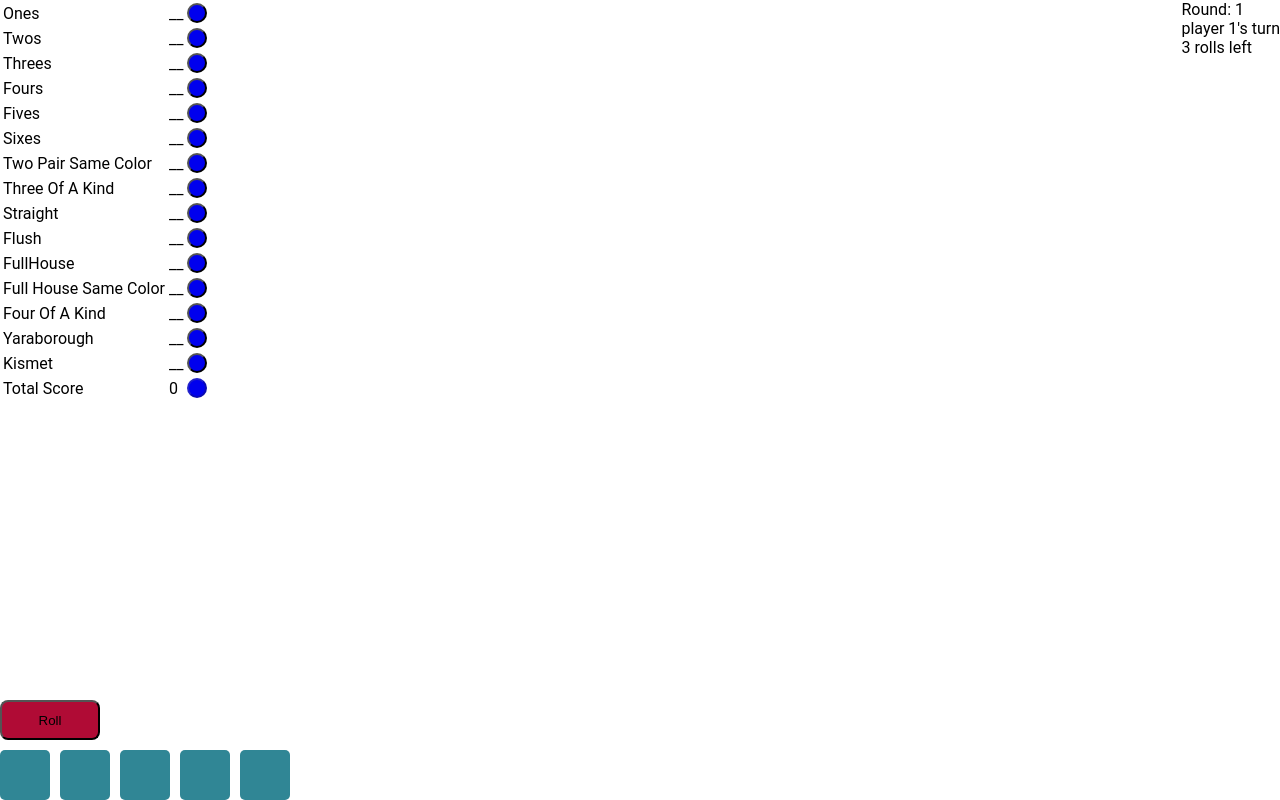
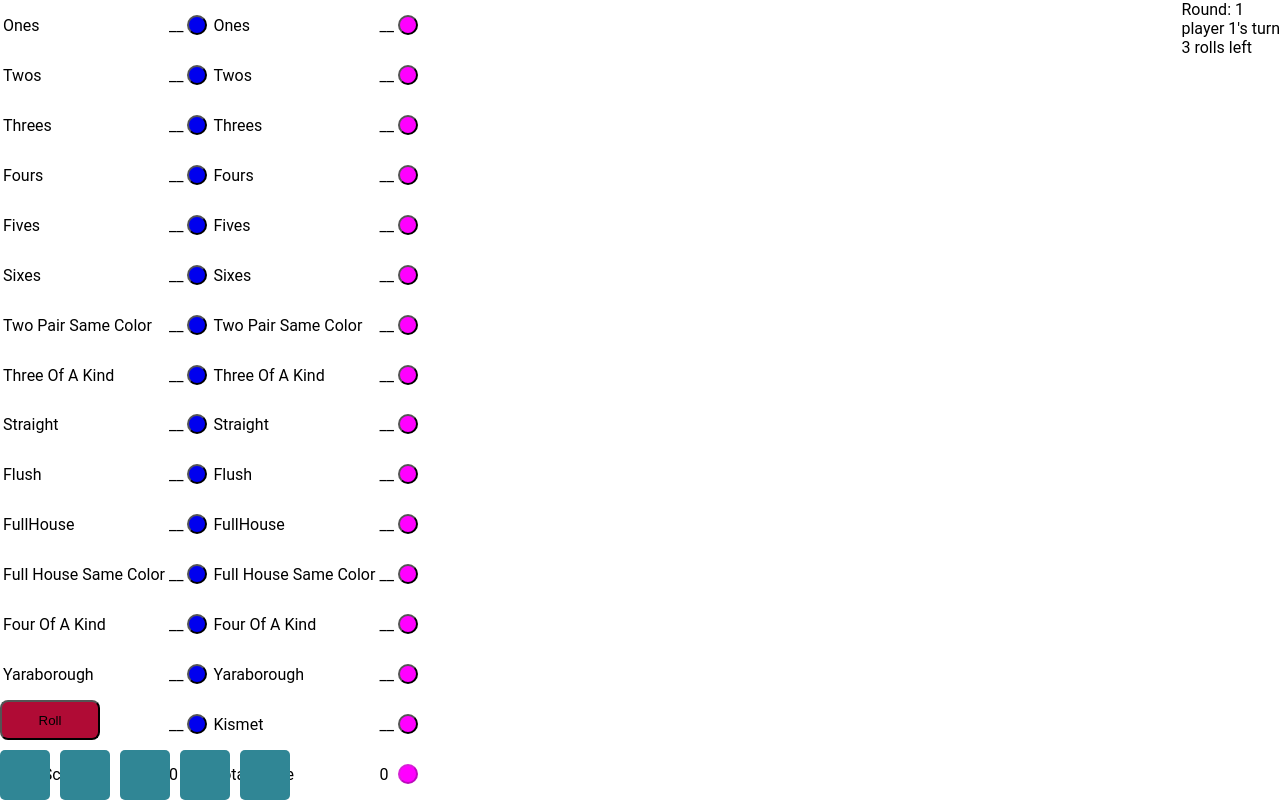
Before and after one commit to GingerbreadOverlord/kismet-senior-project, a React app in the folder kismet-web-app/: page / in a window 1280 px wide. Built offline with nearby package versions, Linux system fonts and the light colour scheme.

Commit message:
Adding second player to UI

```diff
--- a/kismet-web-app/src/components/Board.js
+++ b/kismet-web-app/src/components/Board.js
@@ -21,7 +21,10 @@ class Board extends Component {
 				player {this.props.turn + 1}'s turn <br />
 				{this.props.rolls_left} rolls left
 				</div>
-				<Categories />
+				<div className='category-container'>
+					<Categories player={1}/>
+					<Categories player={2}/>
+				</div>
 			    <Dice />
 			</div>
 		);
--- a/kismet-web-app/src/components/Categories.js
+++ b/kismet-web-app/src/components/Categories.js
@@ -34,7 +34,7 @@ export default class Categories extends Component {
 								key={name}
 								name={name}
 								cat={i}
-								player={1}
+								player={this.props.player}
 								rule={this.rules[i]}
 							/>
 						)
--- a/kismet-web-app/src/components/Category.js
+++ b/kismet-web-app/src/components/Category.js
@@ -38,6 +38,9 @@ class Category extends Component {
 			(this.props.p1_cats[this.props.cat] == null ? false : true) :
 			(this.props.p2_cats[this.props.cat] == null ? false : true);
 
+		var magenta = '#FF00FF';
+		var blue = '0000EE';
+
 		return (
 			<tr>
 				<td>{this.props.name}</td>
@@ -47,6 +50,8 @@ class Category extends Component {
 						className='cat-button'
 						onClick={this.onClick}
 						disabled={already_scored}
+						style={this.props.player == 1 ?
+						{'background-color': blue} : {'background-color': magenta} }
 					/>
 				</td>
 			</tr>
--- a/kismet-web-app/src/index.css
+++ b/kismet-web-app/src/index.css
@@ -5,6 +5,7 @@
   --scroll-white: #F5F5F5;
   --red:          #b00b35;
   --email-blue:   #0000EE;
+  --magenta:      #FF00FF;
 }
 
 body {
@@ -45,9 +46,11 @@ body {
 	background-color: var(--email-blue);
 }
 
-.category-table {
-	position: fixed;
-	top: 0px;
+.category-container {
+	height: 100vh;
+	width: 100vw;
+	display: flex;
+	flex-direction: row;
 }
 
 .dice-container {
```
